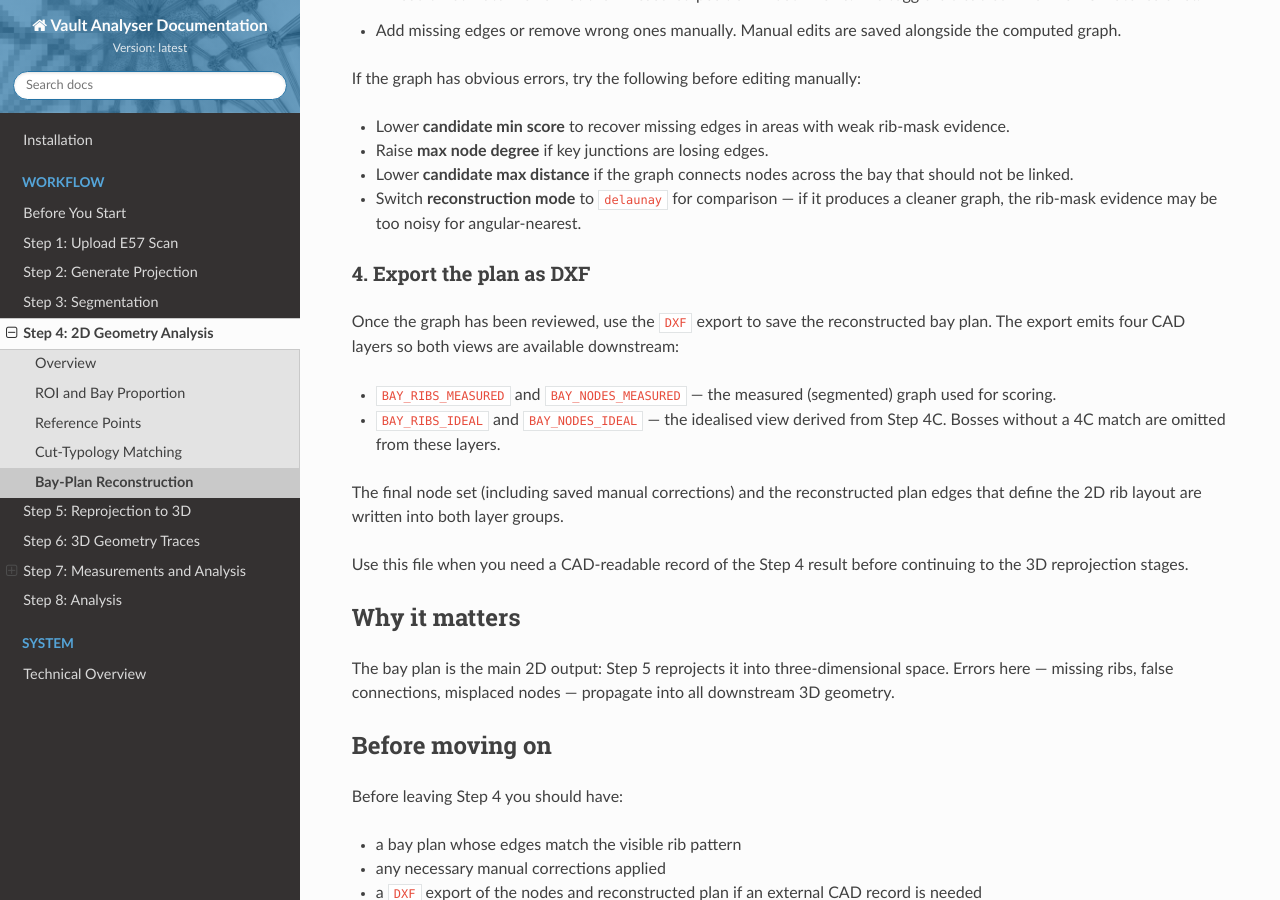
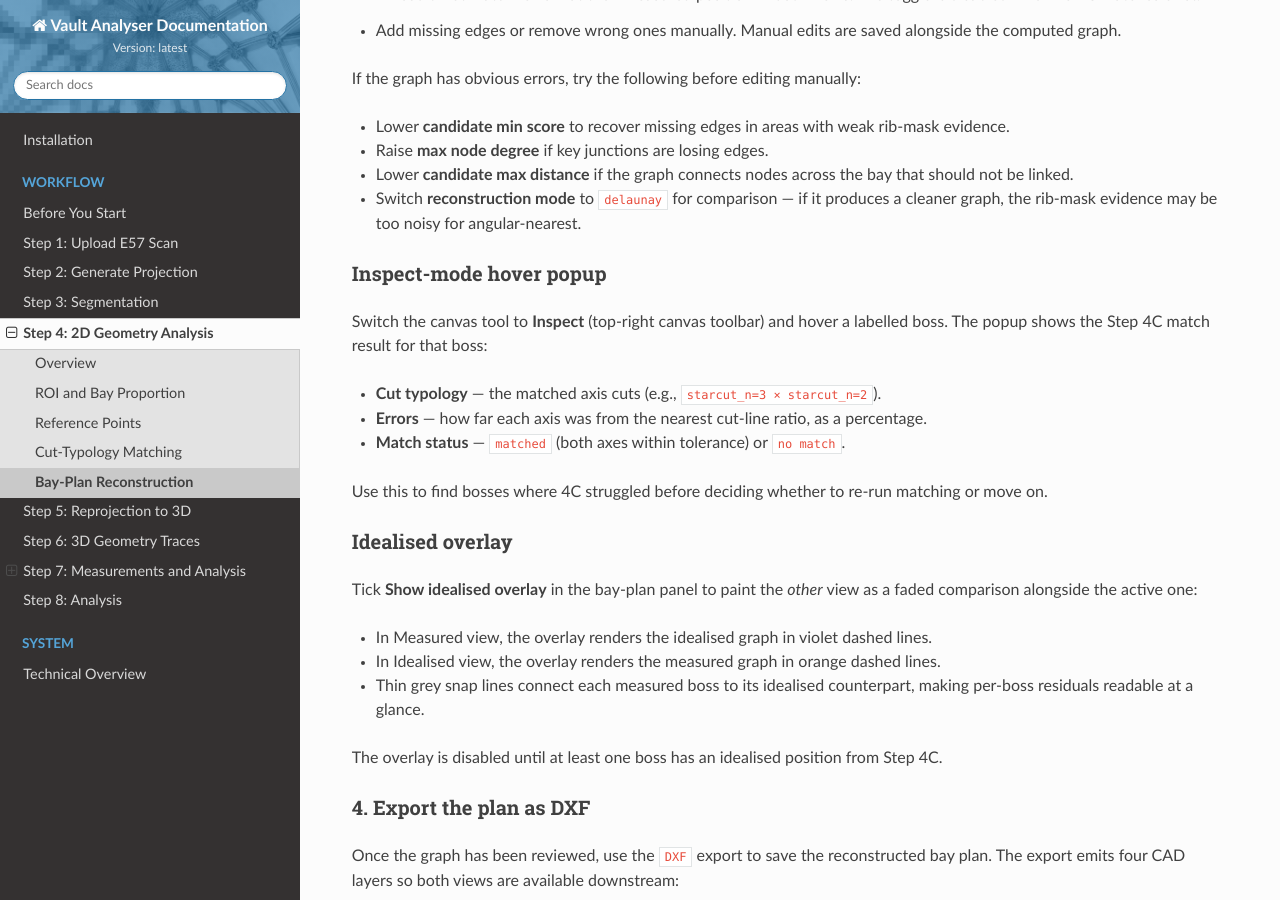
Before and after one commit to DavidJBoardman/ai-vault-dashboard, an MkDocs documentation site: the page built from docs/workflow/step-4/bay-plan-reconstruction.md, in a window 1280 px wide and 900 px high, scrolled down 2068 px. Built offline with MkDocs 1.6.1, drawn with Linux system fonts in a browser that asks for light colours; nearby versions of some CDN libraries.

Commit message:
docs(step4d): document Inspect hover popup and overlay toggle

```diff
--- a/docs/workflow/step-4/bay-plan-reconstruction.md
+++ b/docs/workflow/step-4/bay-plan-reconstruction.md
@@ -53,6 +53,26 @@ If the graph has obvious errors, try the following before editing manually:
 - Lower **candidate max distance** if the graph connects nodes across the bay that should not be linked.
 - Switch **reconstruction mode** to `delaunay` for comparison — if it produces a cleaner graph, the rib-mask evidence may be too noisy for angular-nearest.
 
+### Inspect-mode hover popup
+
+Switch the canvas tool to **Inspect** (top-right canvas toolbar) and hover a labelled boss. The popup shows the Step 4C match result for that boss:
+
+- **Cut typology** — the matched axis cuts (e.g., `starcut_n=3 × starcut_n=2`).
+- **Errors** — how far each axis was from the nearest cut-line ratio, as a percentage.
+- **Match status** — `matched` (both axes within tolerance) or `no match`.
+
+Use this to find bosses where 4C struggled before deciding whether to re-run matching or move on.
+
+### Idealised overlay
+
+Tick **Show idealised overlay** in the bay-plan panel to paint the *other* view as a faded comparison alongside the active one:
+
+- In Measured view, the overlay renders the idealised graph in violet dashed lines.
+- In Idealised view, the overlay renders the measured graph in orange dashed lines.
+- Thin grey snap lines connect each measured boss to its idealised counterpart, making per-boss residuals readable at a glance.
+
+The overlay is disabled until at least one boss has an idealised position from Step 4C.
+
 ### 4. Export the plan as DXF
 
 Once the graph has been reviewed, use the `DXF` export to save the reconstructed bay plan. The export emits four CAD layers so both views are available downstream:
```
